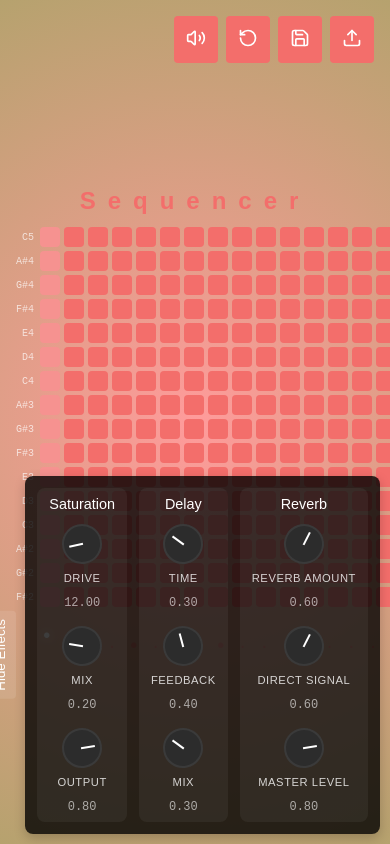
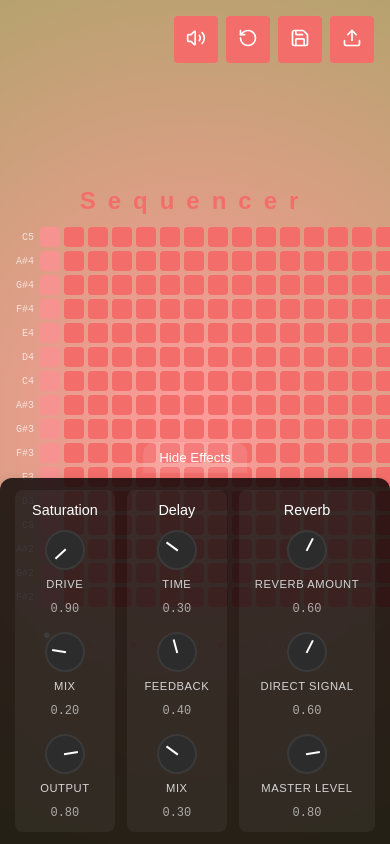
Before and after one commit to kirillginko/sequencer, a Next.js app: page / in a window 390 px wide. Built offline with nearby package versions, Linux system fonts and the light colour scheme; no server answers.

Commit message:
added styling for mobile effects container

```diff
--- a/src/app/audiosequencer.module.css
+++ b/src/app/audiosequencer.module.css
@@ -282,14 +282,6 @@
   transition: transform 0.3s ease;
 }
 
-.slideIn {
-  transform: translateX(0);
-}
-
-.slideOut {
-  transform: translateX(100%);
-}
-
 .toggleButton {
   position: absolute;
   left: -40px;
@@ -302,6 +294,14 @@
   writing-mode: vertical-rl;
   transform: rotate(180deg);
   z-index: 101;
+}
+
+.slideIn {
+  transform: translateX(0);
+}
+
+.slideOut {
+  transform: translateX(100%);
 }
 
 .effectSection {
@@ -462,15 +462,47 @@
     font-size: 12px;
   }
 
-  .effectsContainer {
-    bottom: 10px;
-    right: 10px;
-    padding: 0.75rem;
-    gap: 0.75rem;
-  }
+  @media (max-width: 768px) {
+    .effectsContainer {
+      bottom: 00;
+      right: 0;
+      left: 0;
+      padding: 0.75rem;
+      gap: 0.75rem;
+      transform: translateY(100%);
+      border-radius: 12px 12px 0 0;
+      flex-direction: row;
+      justify-content: center;
+    }
 
-  .effectSection {
-    padding: 0.5rem 0.75rem;
+    .slideIn {
+      transform: translateY(0);
+    }
+
+    .slideOut {
+      transform: translateY(100%);
+    }
+
+    /* Position toggle button above the container */
+    .toggleButton {
+      position: fixed; /* Change to fixed to stay in place */
+      top: -05px; /* Align with bottom of viewport */
+      left: 50%; /* Center horizontally */
+      transform: translate(-50%, -100%); /* Move up by its height */
+      writing-mode: horizontal-tb;
+      padding: 8px 16px;
+      border-radius: 12px 12px 0 0;
+    }
+
+    /* When effects panel is shown, adjust toggle button position */
+    .slideIn + .toggleButton {
+      transform: translate(-50%, -100%);
+    }
+
+    .effectSection {
+      min-width: 100px;
+      flex-shrink: 0;
+    }
   }
 
   .dial {
@@ -572,10 +604,17 @@
 
   .effectsContainer {
     padding: 0.5rem;
+    gap: 0.5rem;
   }
 
   .effectSection {
+    min-width: 80px;
     padding: 0.5rem;
+  }
+
+  .toggleButton {
+    font-size: 0.9rem;
+    padding: 6px 12px;
   }
 
   .dial {
--- a/src/app/components/Sequencer/AudioSequencer.js
+++ b/src/app/components/Sequencer/AudioSequencer.js
@@ -64,7 +64,7 @@ const AudioSequencer = () => {
   const [isLoaded, setIsLoaded] = useState(false);
 
   // Saturation effect states
-  const [saturationDrive, setSaturationDrive] = useState(12);
+  const [saturationDrive, setSaturationDrive] = useState(0.9);
   const [saturationWetLevel, setSaturationWetLevel] = useState(0.2);
   const [saturationOutputLevel, setSaturationOutputLevel] = useState(0.8);
   const saturationRef = useRef(null);
```
